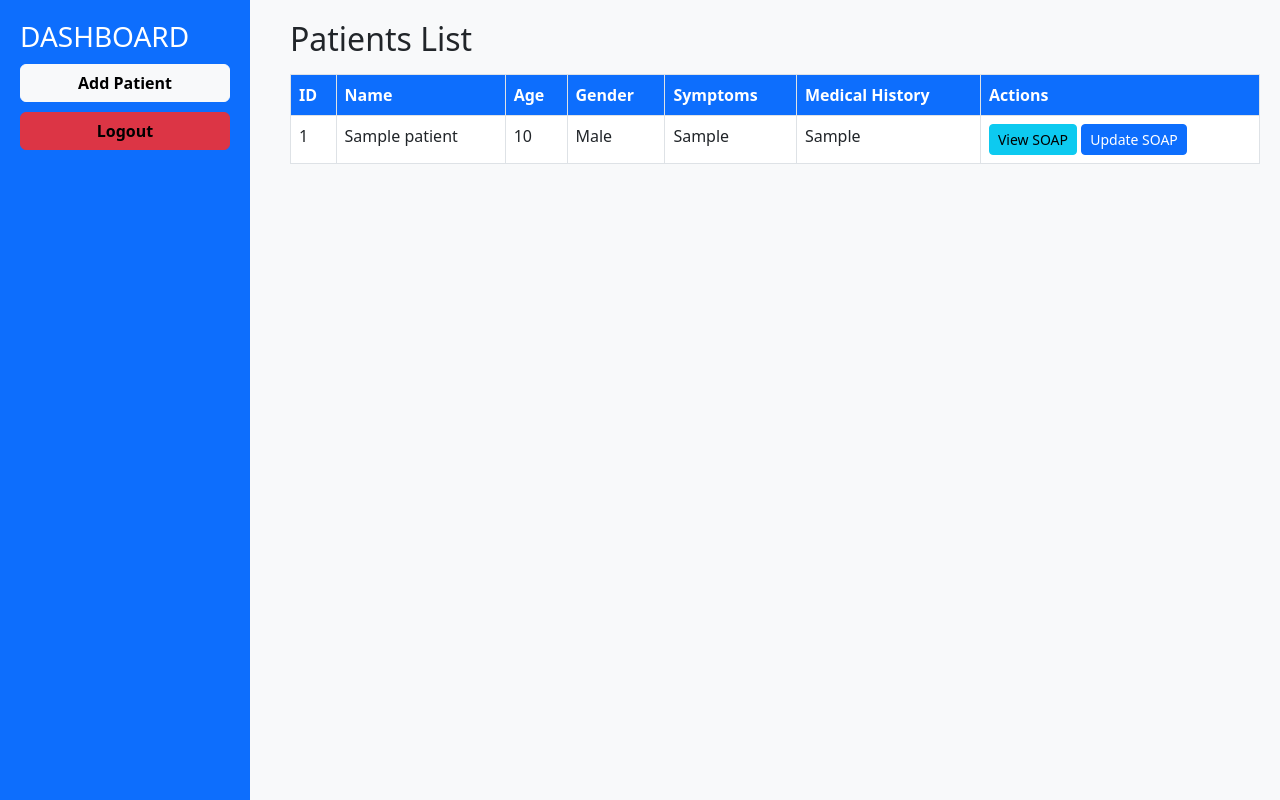
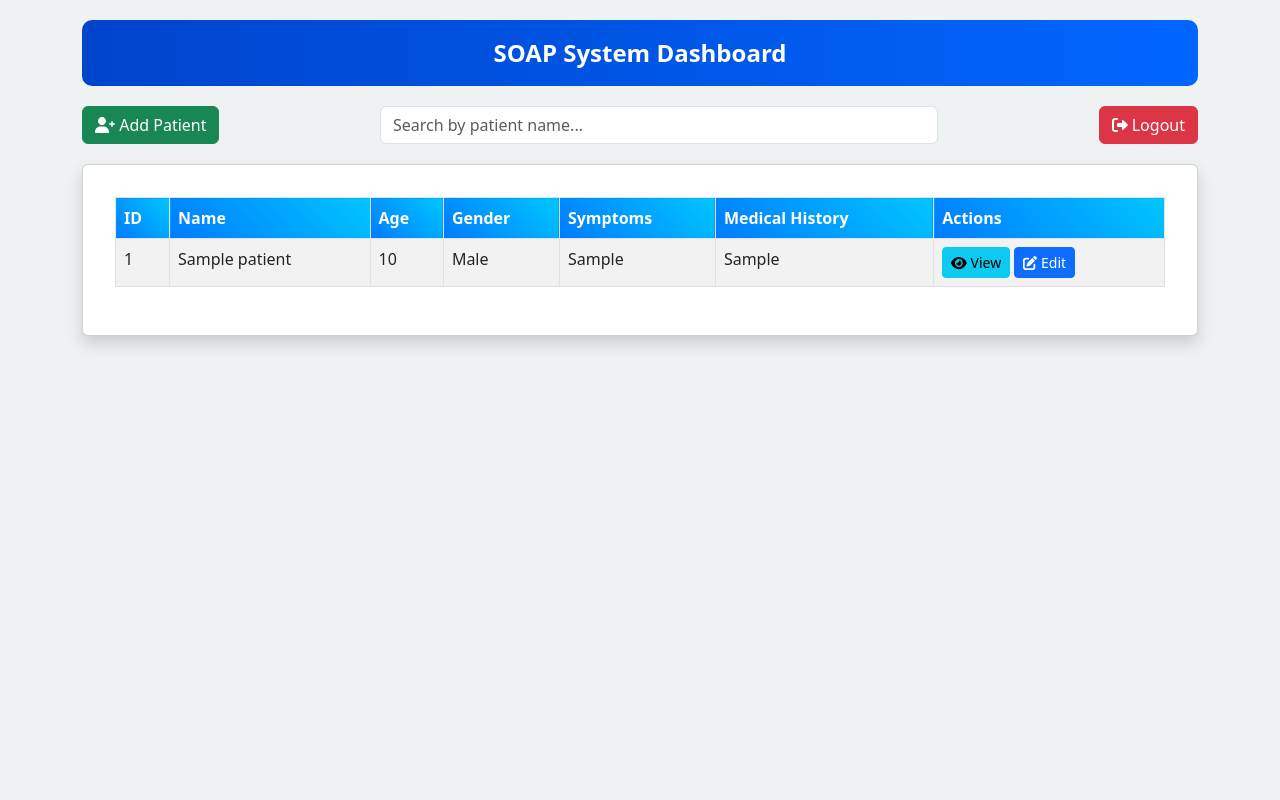
Before and after one commit to l4nzaerol/Group2_CaseStudy, a PHP site: page /dashboard.php in a window 1280 px wide. Run offline with PHP 8.4, Linux system fonts and the light colour scheme; the visitor is signed in with stand-in values (Sample User, id 1); tables that the repository leaves empty hold one stand-in row (values such as "Sample post").

Commit message:
final code for dashboard

```diff
--- a/dashboard.php
+++ b/dashboard.php
@@ -26,52 +26,82 @@ if (!$result) {
 ?>
 
 <!DOCTYPE html>
-<html>
+<html lang="en">
 <head>
-    <title>Dashboard - SOAP System</title>
+    <meta charset="UTF-8">
+    <meta name="viewport" content="width=device-width, initial-scale=1.0">
+    <title>SOAP System Dashboard</title>
     <link rel="stylesheet" href="https://cdn.jsdelivr.net/npm/bootstrap@5.3.0/dist/css/bootstrap.min.css">
+    <script src="https://cdn.jsdelivr.net/npm/bootstrap@5.3.0/dist/js/bootstrap.bundle.min.js"></script>
+    <script src="https://cdnjs.cloudflare.com/ajax/libs/font-awesome/6.0.0/js/all.min.js"></script>
     <style>
         body {
-            background-color: #f8f9fa;
+            background-color: #eef2f3;
         }
-        .sidebar {
-            width: 250px;
-            background: #0d6efd;
-            color: white;
-            height: 100vh;
-            position: fixed;
-            padding: 20px;
-        }
-        .sidebar a {
-            color: black;
-            display: block;
-            margin: 10px 0;
-            text-decoration: none;
-            font-weight: bold;
-        }
-        .sidebar a:hover {
-            text-decoration: underline;
-        }
-        .main-content {
-            margin-left: 270px;
-            padding: 20px;
+        .container {
+            margin-top: 20px;
         }
         .table th {
-            background-color: #0d6efd;
+            background: linear-gradient(45deg, #007bff, #00c6ff);
             color: white;
         }
+        .search-bar {
+            display: flex;
+            justify-content: space-between;
+            align-items: center;
+            margin-bottom: 20px;
+        }
+        .button-group {
+            display: flex;
+            gap: 10px;
+        }
+        .table-hover tbody tr:hover {
+            background-color: #d6e4ff;
+            transition: 0.3s;
+        }
+        .dashboard-header {
+            background: linear-gradient(90deg, #0044cc, #0066ff);
+            color: white;
+            padding: 15px;
+            text-align: center;
+            font-size: 24px;
+            font-weight: bold;
+            border-radius: 10px;
+            margin-bottom: 20px;
+        }
     </style>
+    <script>
+        function searchPatients() {
+            let input = document.getElementById("searchInput").value.toLowerCase();
+            let tableRows = document.querySelectorAll(".table tbody tr");
+
+            tableRows.forEach(row => {
+                let name = row.children[1].textContent.toLowerCase();
+                if (name.includes(input)) {
+                    row.style.display = "";
+                } else {
+                    row.style.display = "none";
+                }
+            });
+        }
+    </script>
 </head>
 <body>
-    <div class="sidebar">
-        <h3>DASHBOARD</h3>
-        <a href="add_patient.php" class="btn btn-light w-100">Add Patient</a>
-        <a href="login.php" class="btn btn-danger w-100">Logout</a>
+    <div class="container">
+        <div class="dashboard-header">
+            SOAP System Dashboard
         </div>
-
-    <div class="main-content">
-        <h2>Patients List</h2>
-        <table class="table table-bordered table-hover mt-3">
+        <div class="search-bar">
+            <div class="button-group">
+                <a href="add_patient.php" class="btn btn-success"><i class="fas fa-user-plus"></i> Add Patient</a>
+            </div>
+            <input type="text" id="searchInput" class="form-control w-50" onkeyup="searchPatients()" placeholder="Search by patient name...">
+            <!-- Logout link now has a confirmation prompt -->
+            <a href="login.php" class="btn btn-danger" onclick="return confirm('Are you sure you want to logout?');"><i class="fas fa-sign-out-alt"></i> Logout</a>
+        </div>
+        <div class="card shadow p-3 mb-5 bg-white rounded">
+            <div class="card-body">
+                <table class="table table-striped table-bordered table-hover">
                     <thead>
                         <tr>
                             <th>ID</th>
@@ -93,13 +123,15 @@ if (!$result) {
                             <td><?= htmlspecialchars($row['symptoms']) ?></td>
                             <td><?= htmlspecialchars($row['medical_history']) ?></td>
                             <td>
-                        <a href="view_patient.php?id=<?= $row['id'] ?>" class="btn btn-info btn-sm">View SOAP</a>
-                        <a href="edit_patient.php?id=<?= $row['id'] ?>" class="btn btn-primary btn-sm">Update SOAP</a>
+                                <a href="view_patient.php?id=<?= $row['id'] ?>" class="btn btn-info btn-sm"><i class="fas fa-eye"></i> View</a>
+                                <a href="edit_patient.php?id=<?= $row['id'] ?>" class="btn btn-primary btn-sm"><i class="fas fa-edit"></i> Edit</a>
                             </td>
                         </tr>
                         <?php endwhile; ?>
                     </tbody>
                 </table>
             </div>
+        </div>
+    </div>
 </body>
 </html>
```
Lines whose indentation alone changed are shown as unchanged.
